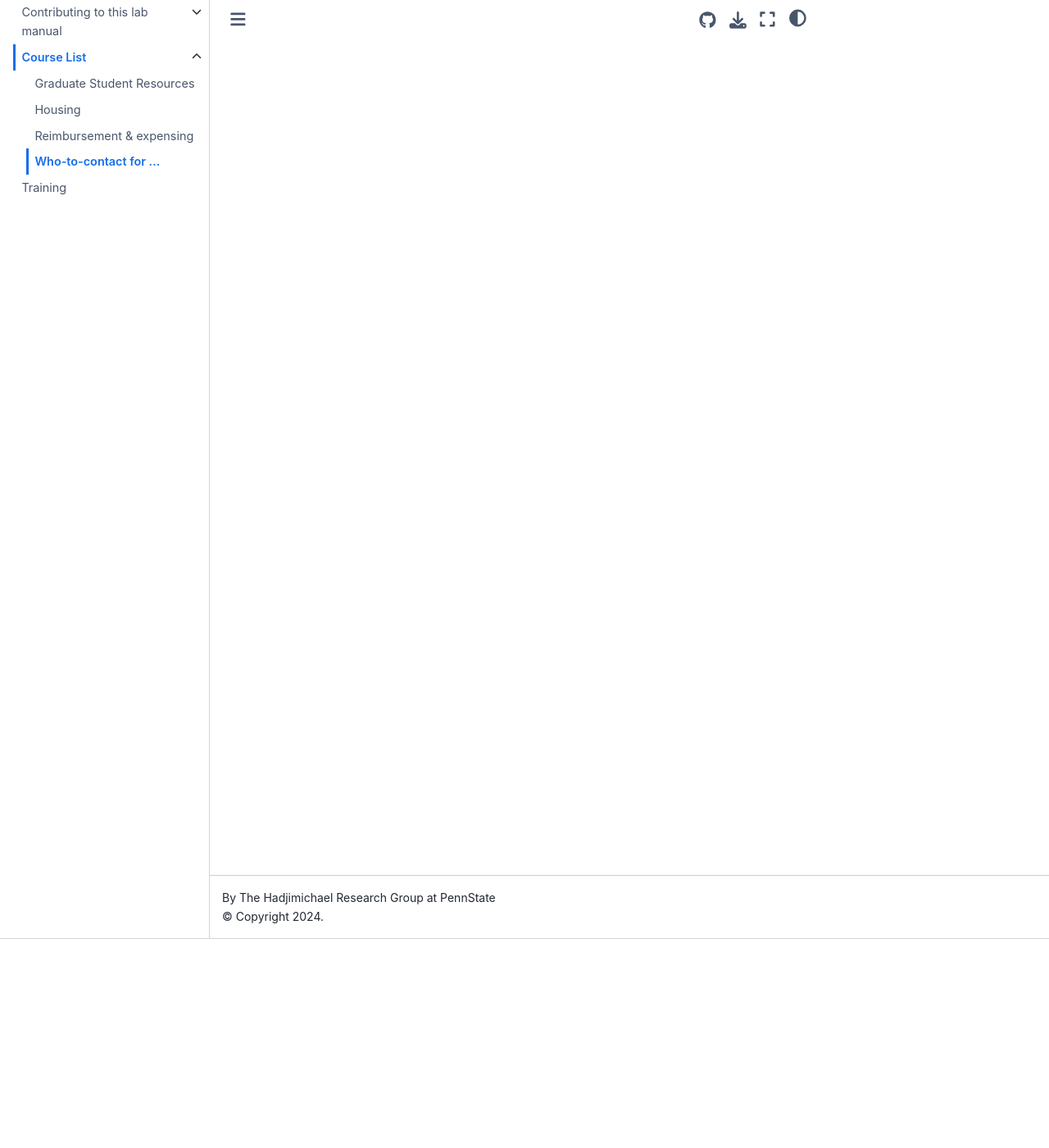
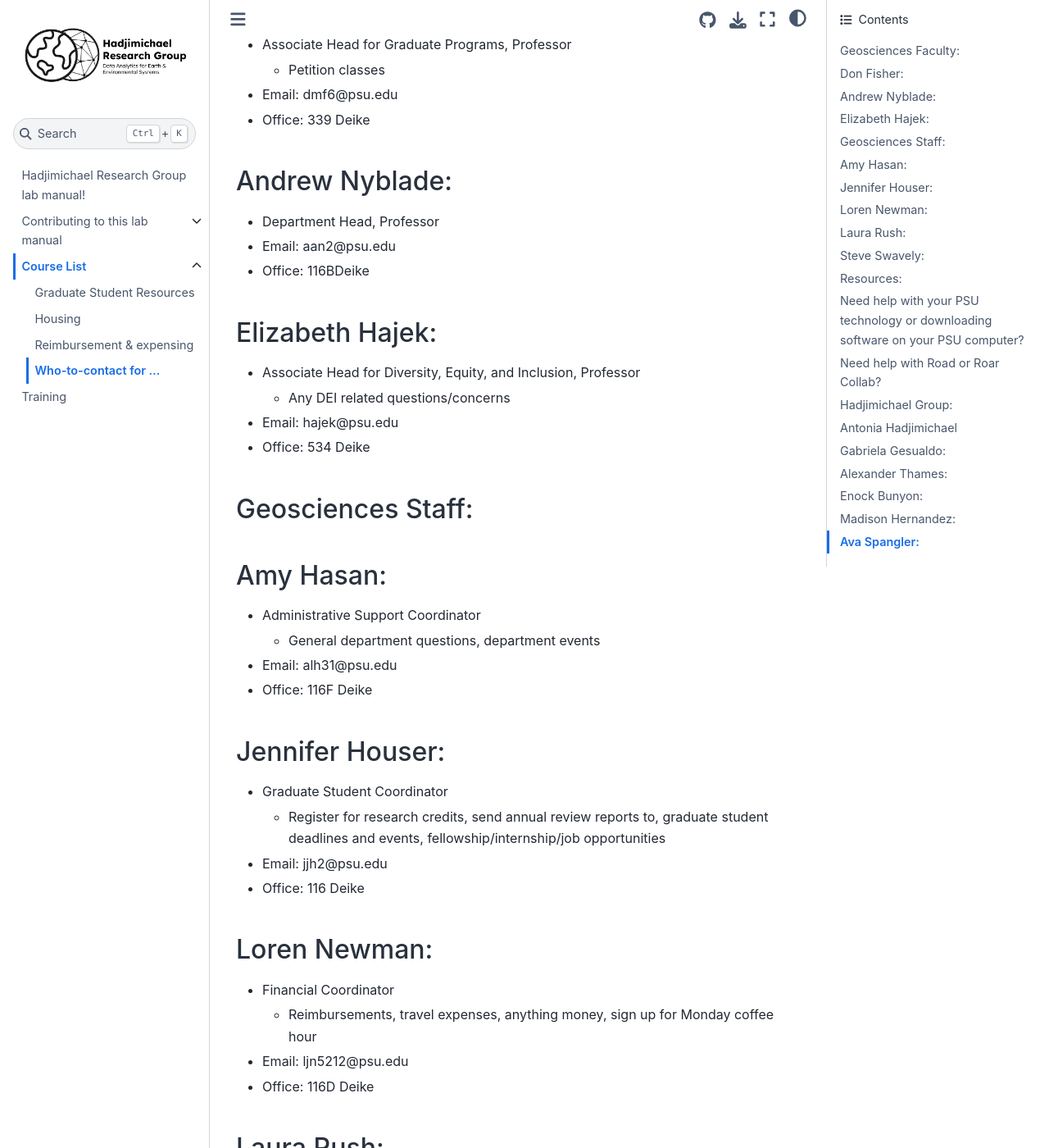
Before and after one commit to HadjimichaelResearchGroup/HadjimichaelResearchGroup.github.io, a Jupyter Book: the page built from docs/GraduateStudentResources/Who_to_contact_for.md, in a window 1280 px wide and 1400 px high, scrolled down 255 px. Shown: the whole window at 82% size. Built offline with Jupyter Book 1.0.4 settings and Sphinx 7.4.7 and the Sphinx Book theme 1.1.4, drawn with Linux system fonts in a browser that asks for light colours; some of the changed text lies outside the part shown.

Commit message:
Update Who_to_contact_for.md
trying to push who2contact page

```diff
--- a/docs/GraduateStudentResources/Who_to_contact_for.md
+++ b/docs/GraduateStudentResources/Who_to_contact_for.md
@@ -1 +1,94 @@
 ## Who-to-contact for …
+
+### Geosciences Faculty:
+### Don Fisher:
+- Associate Head for Graduate Programs, Professor
+    - Petition classes
+- Email: dmf6@psu.edu
+- Office: 339 Deike
+
+### Andrew Nyblade:
+- Department Head, Professor
+- Email: aan2@psu.edu
+- Office: 116BDeike
+
+### Elizabeth Hajek:
+- Associate Head for Diversity, Equity, and Inclusion, Professor
+  - Any DEI related questions/concerns
+- Email: hajek@psu.edu
+- Office: 534 Deike
+
+### Geosciences Staff:
+### Amy Hasan:
+- Administrative Support Coordinator
+  - General department questions, department events
+- Email: alh31@psu.edu
+- Office: 116F Deike
+
+### Jennifer Houser:
+- Graduate Student Coordinator
+  - Register for research credits, send annual review reports to, graduate student deadlines and events, fellowship/internship/job opportunities
+- Email: jjh2@psu.edu
+- Office: 116 Deike
+
+### Loren Newman:
+- Financial Coordinator
+  - Reimbursements, travel expenses, anything money, sign up for Monday coffee hour
+- Email: ljn5212@psu.edu
+- Office: 116D Deike
+
+### Laura Rush:
+- Administrative Support Assistant
+  - Keys, room access, colloquium speaker information, department events
+- Email: lbr5310@psu.edu
+- Office: 116 Deike
+
+### Steve Swavely:
+- Research Support Technologist
+  - Office Issues
+- Email: sls71@psu.edu
+- Office: 509 Deike
+
+### Resources:
+### Need help with your PSU technology or downloading software on your PSU computer?
+- Email: helpdesk@ems.psu.edu
+- Phone: 814-865-4357
+- Contact: PC/Windows help, Zachary McClure
+  - Email: zsm5133@psu.edu
+  - Office: 226 Deike
+- Contact: Mac help, Brandon Brambaugh
+  - Email: bmb6053@psu.edu
+
+### Need help with Road or Roar Collab?
+- Email: icds@psu.edu
+
+### Hadjimichael Group:
+### Antonia Hadjimichael
+- Assistant Professor, PI
+- Email: hadjimichael@psu.edu
+- Office: 212 Deike
+- Website: [Hadjimichael Group](https://www.hadjimichaelgroup.info/)
+
+### Gabriela Gesualdo:
+- Postdoctoral Associate
+- Email: gqg5266@psu.edu
+- Office: 441 Deike
+
+### Alexander Thames:
+- PhD Student
+- Email: ayt5134@psu.edu
+
+### Enock Bunyon:
+- MS Student
+- Email: eqb5508@psu.edu
+- Office: 437 Deike
+
+### Madison Hernandez:
+- MS Student
+- Email: mjh7517@psu.edu
+- Office: 303A Deike
+
+### Ava Spangler:
+- MS Student
+- Email: aas6791@psu.edu
+- Office: 236 Deike
```
